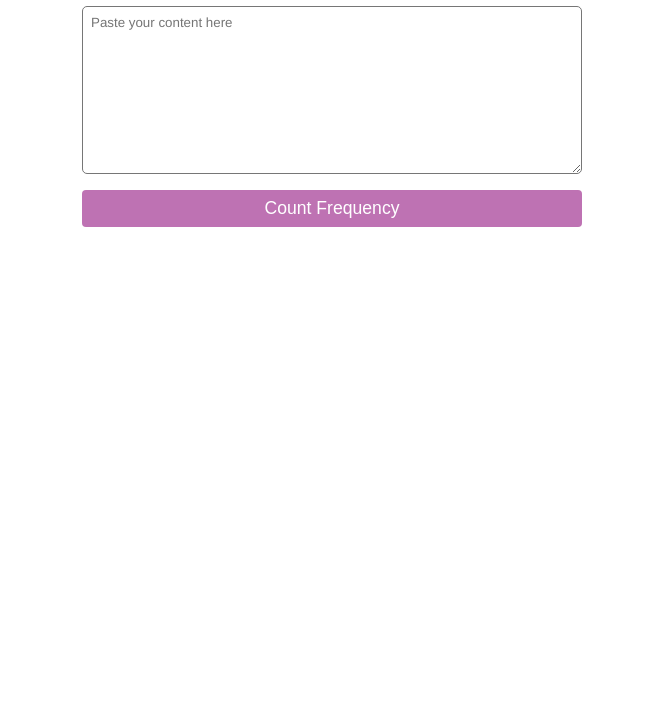
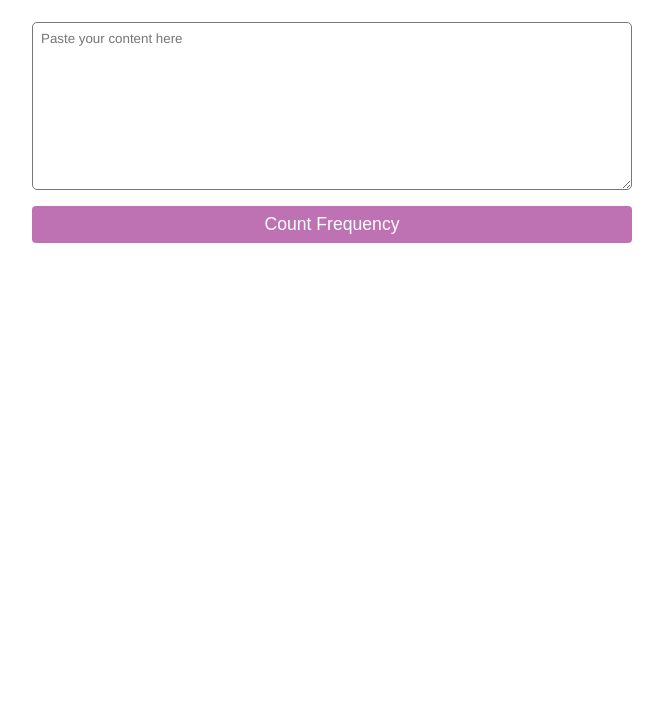
Before and after one commit to benjamin1555/js-word-frequency, a website built with webpack: page dist/index.html in a window 1280 px wide. Shown: the part 90-800 px from the top of the page, without its empty margins (308-971 px from the left). Built offline with nearby package versions, Linux system fonts and the light colour scheme.

Commit message:
add some media queries for mobile

```diff
--- a/src/style/main.scss
+++ b/src/style/main.scss
@@ -34,12 +34,11 @@ p.error-message {
 }
 
 .content {
-  width: 500px;
   margin: 2rem auto;
 
   .header h1 {
     text-align: center;
-    margin-bottom: 1rem;
+    margin-bottom: 2rem;
   }
 
   .input-area {
@@ -55,9 +54,13 @@ p.error-message {
   }
 
   .results-area {
+    #myChart {
+      margin: 3rem 0;
+    }
+
     table {
       display: none;
-      width: 500px;
+      width: 100%;
       margin: 25px auto;
       border-collapse: collapse;
       border: 1px solid #eee;
@@ -94,3 +97,16 @@ p.error-message {
     }
   }
 }
+
+
+@media (min-width: 100px) {
+  .content {
+    width: 90%;
+  }
+}
+
+@media (min-width: 992px) {
+  .content {
+    width: 600px;
+  }
+}
```
